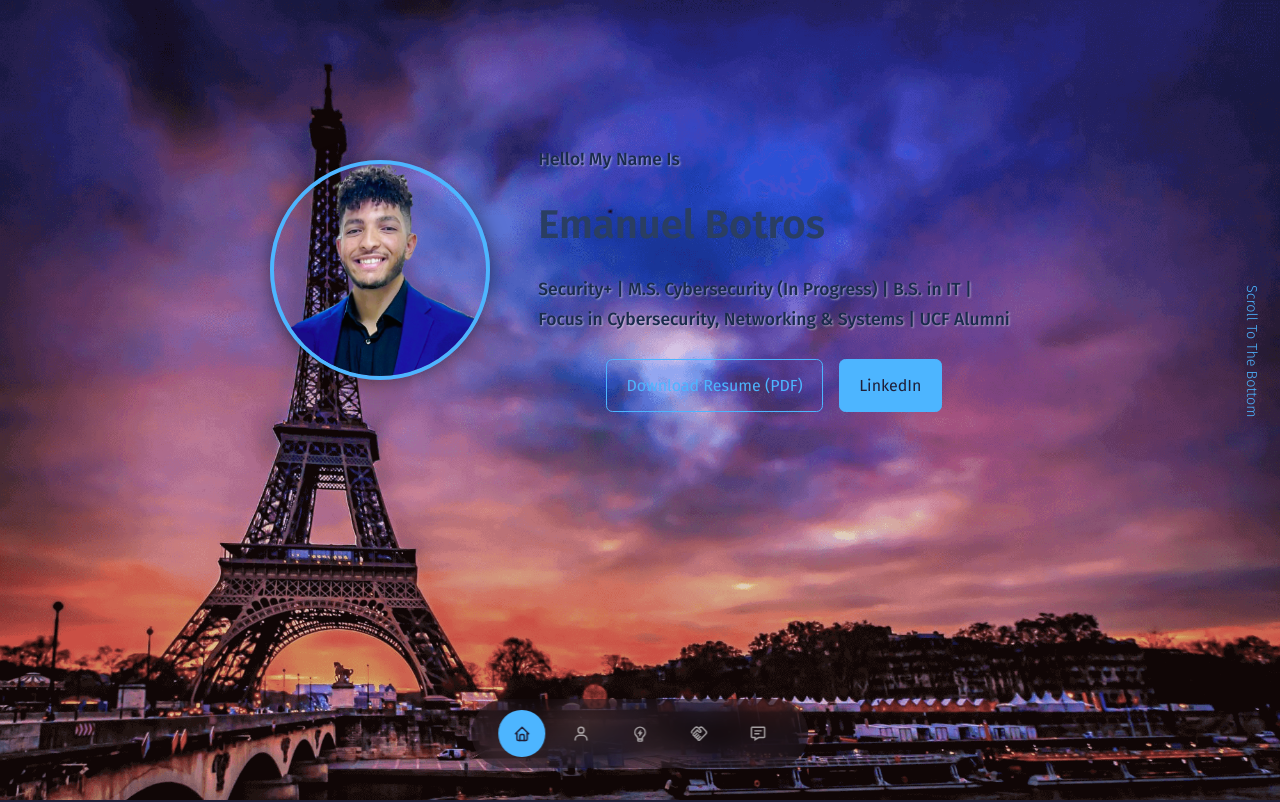
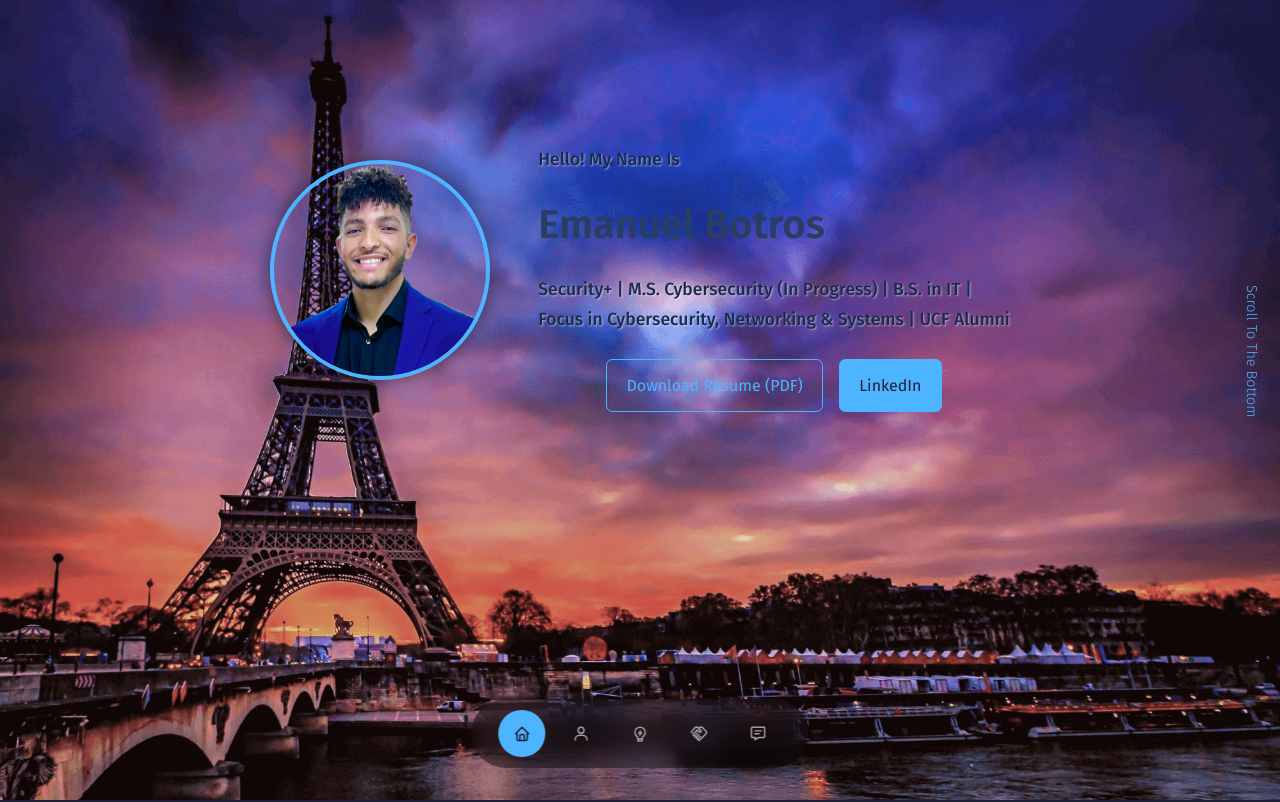
Before and after one commit to milobzb/emanuelbotros.github.io, a React (Create React App) app: page / in a window 1280 px wide. Shown: the top 802 px of the page. Built offline with nearby package versions, Linux system fonts and the light colour scheme.

Commit message:
Updated Current Info

```diff
--- a/src/components/background/background.css
+++ b/src/components/background/background.css
@@ -52,3 +52,10 @@
     background-position: center top;
   }
 }
+
+/* 💻 Laptops and larger */
+@media screen and (min-width: 1025px) {
+  .background-slideshow {
+    background-position: center -6vh; /* 👈 Just a light upward nudge */
+  }
+}
```
